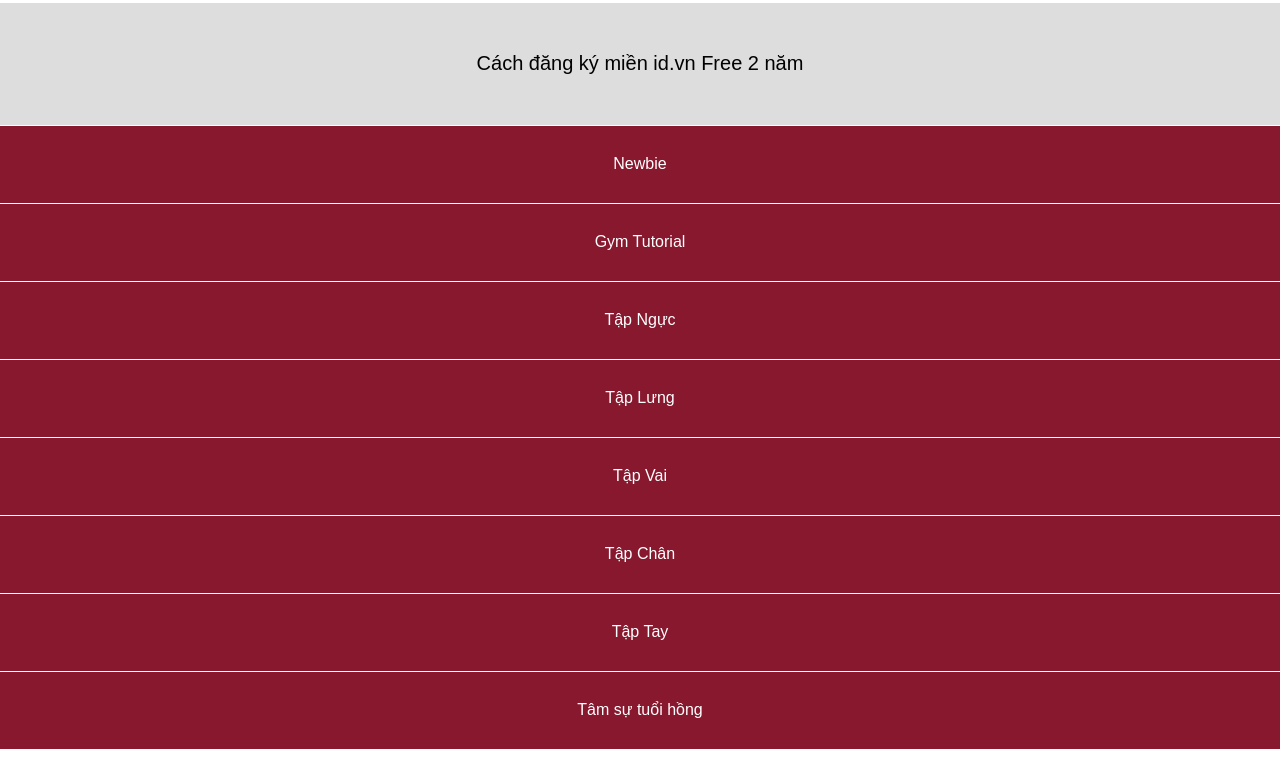
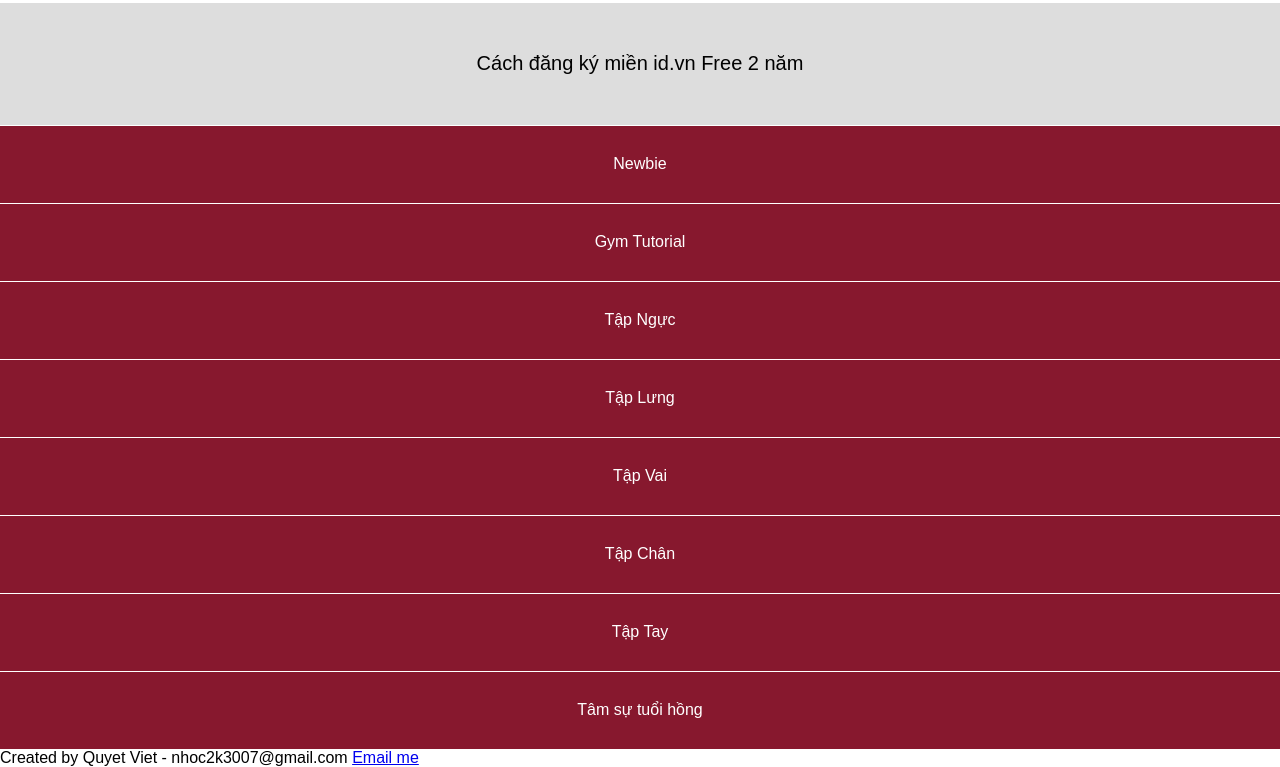
Before and after one commit to vietgym/vietgym.github.io, a plain HTML site: page index.html in a window 1280 px wide. Shown: the part 962-1729 px from the top of the page. Drawn offline with Linux system fonts and the light colour scheme.

Commit message:
Add files via upload

```diff
--- a/index.html
+++ b/index.html
@@ -23,5 +23,8 @@
 		<a href="pages/tay.html">Tập Tay</a>
 		<a href="pages/talk.html">Tâm sự tuổi hồng</a>
 	</nav>
+	<footer id="lien_he">
+		Created by Quyet Viet - nhoc2k3007@gmail.com <a href="mailto:nhoc2k3007@gmail.com">Email me</a>
+	</footer>
 </body>
 </html>
```
